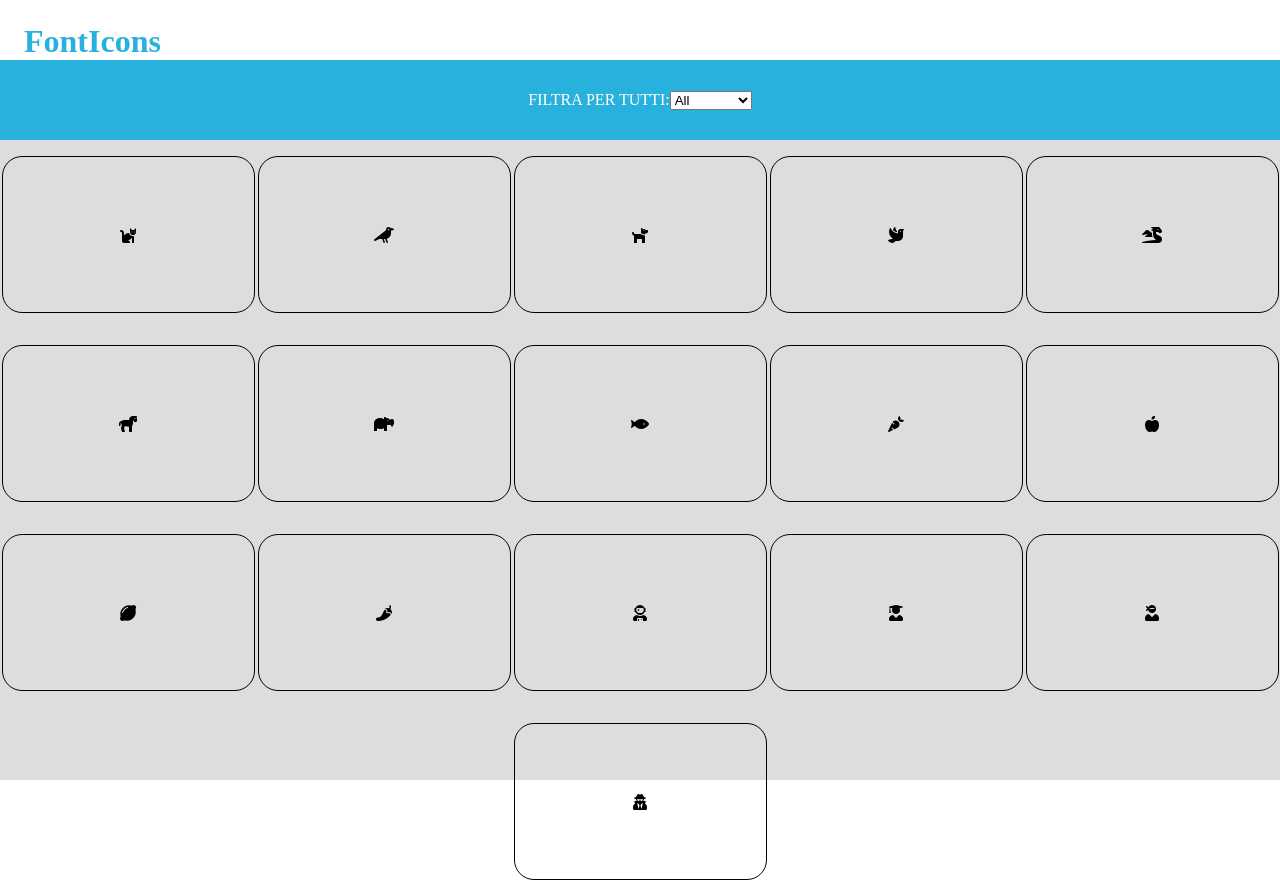
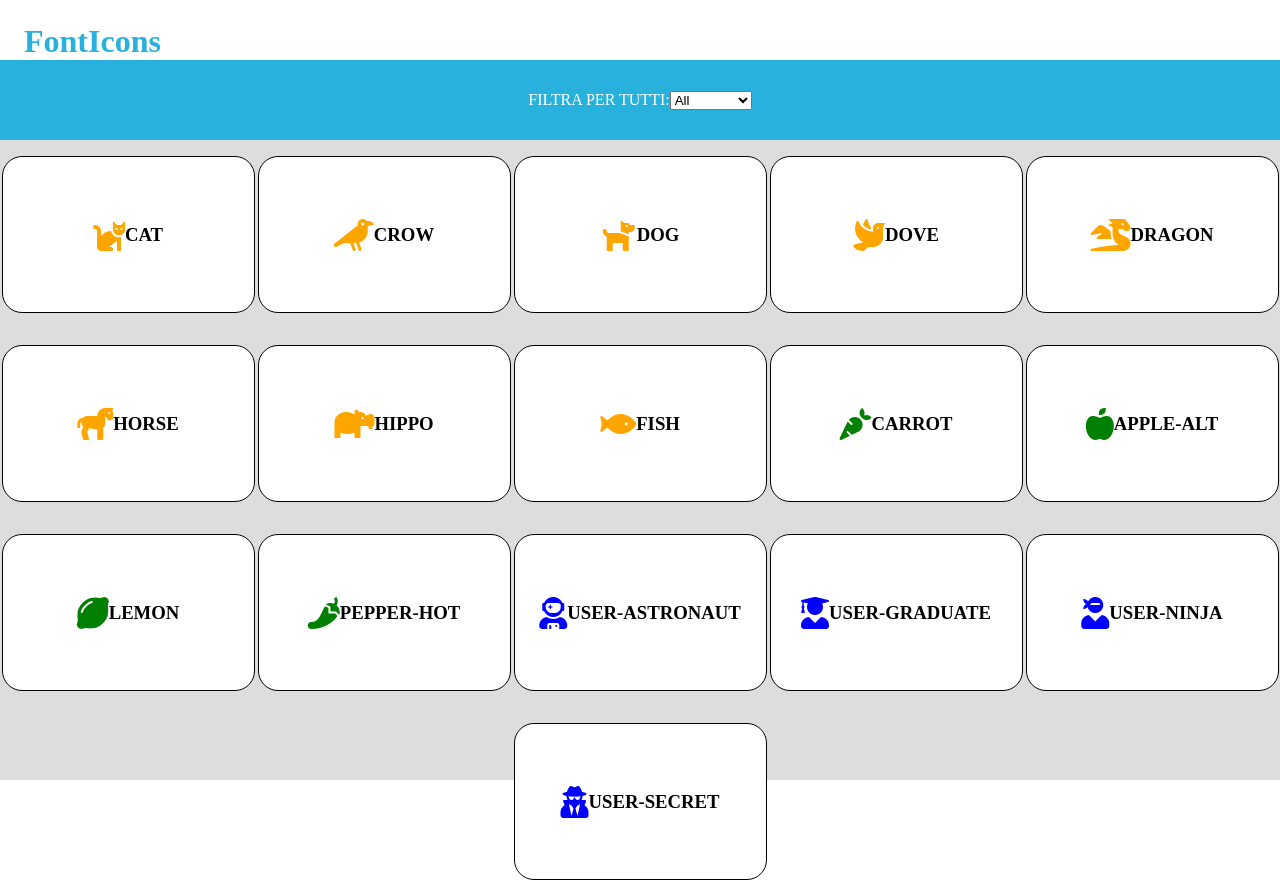
Before and after one commit to bodascaluca/js-es6-icons, a plain HTML site: page js-es6-icons/index.html in a window 1280 px wide. Drawn offline with Linux system fonts and the light colour scheme.

Commit message:
Add color icon

```diff
--- a/js-es6-icons/css/style.css
+++ b/js-es6-icons/css/style.css
@@ -59,4 +59,21 @@ header{
     display: flex;
     align-items: center;
     justify-content: center;
+    background-color: white;
 }
+
+i{
+    font-size:2rem;
+}
+
+.blue{
+    color:blue;
+}
+
+.green{
+    color:green;
+}
+
+.orange{
+    color:orange;
+}
--- a/js-es6-icons/index.html
+++ b/js-es6-icons/index.html
@@ -17,11 +17,8 @@
     <header>
         <div class="header-top">
             <h1 id="title" >FontIcons</h1>
-            <i class="fas fa-abacus"></i>
-
         </div>
         <div class="header-down">
-
         <label class="tl-down" for="cars">Filtra per tutti:</label>
 
         <select id="cars">
--- a/js-es6-icons/js/script.js
+++ b/js-es6-icons/js/script.js
@@ -134,10 +134,14 @@ const main = document.querySelector(".main");
 list.forEach((element) => {
     const casella = document.createElement("div");
     casella.classList.add("box");
-    // manca i con le classi dell'icona
+
     const i = document.createElement("i");
-    i.classList.add(element.family, element.prefix+element.name);
+    i.classList.add(element.color, element.family, element.prefix+element.name);
     casella.append(i);
+
+    const miniTitle = document.createElement("h3");
+    miniTitle.innerHTML = `${element.name.toUpperCase()}`;
+    casella.append(miniTitle);
     // manca un testo con il nome dell'icona
     // casella.innerHTML = `${element.family} ${element.prefix+element.type}`;
     main.append(casella);
```
